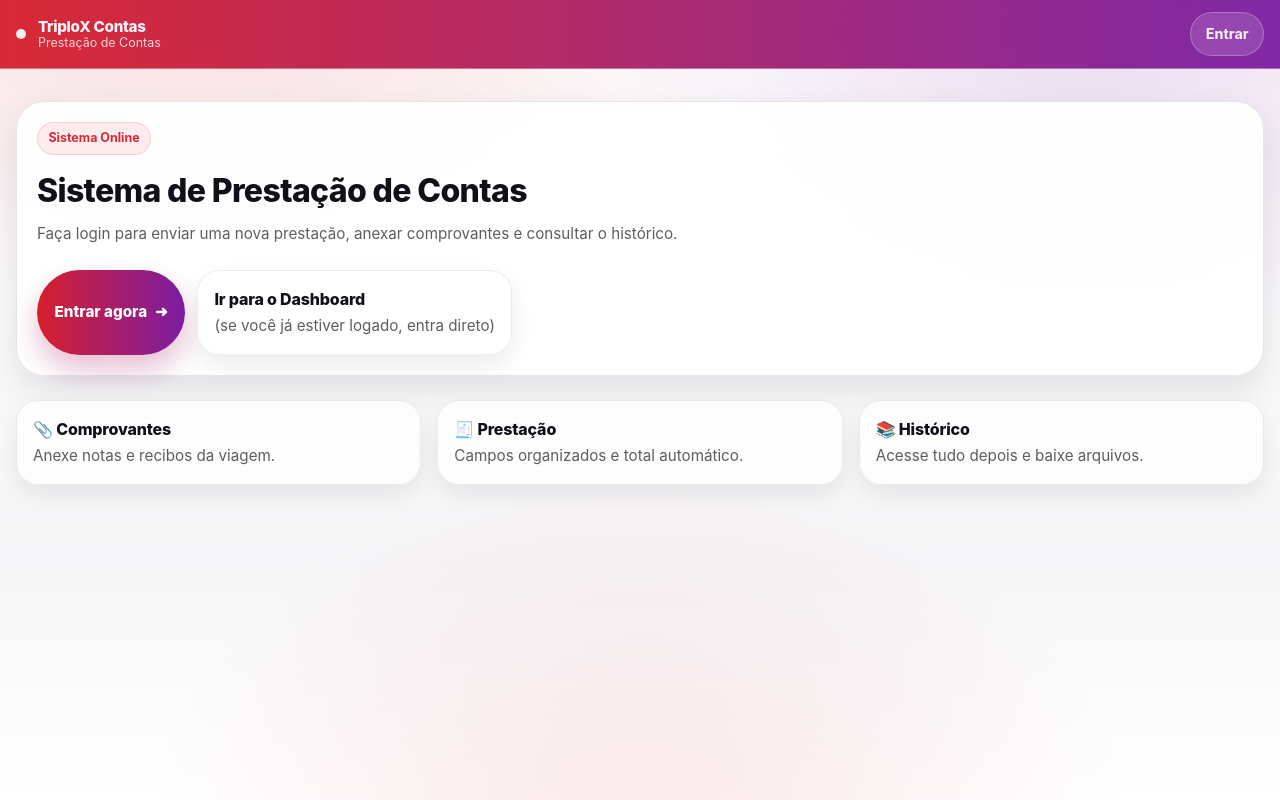
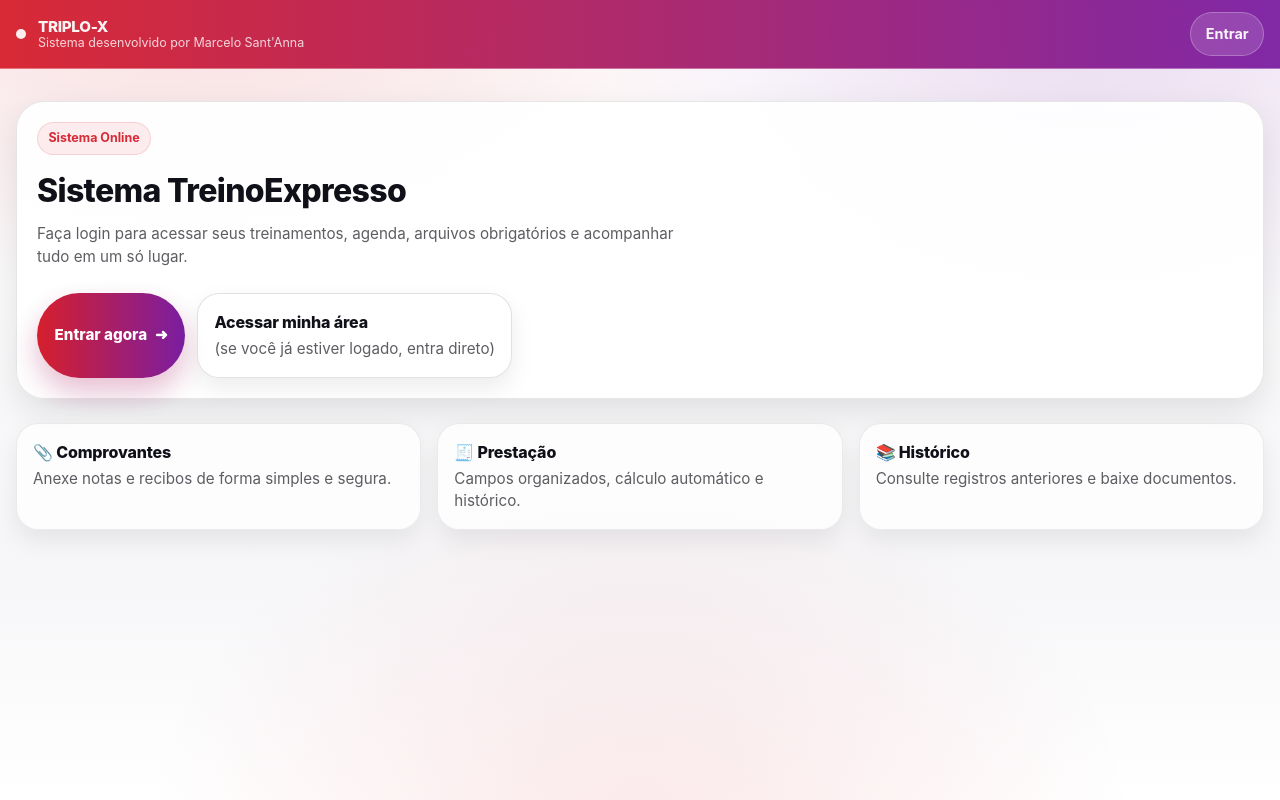
Before and after one commit to celotriploxnet/triplox-contas, a Next.js app: page / in a window 1280 px wide. Built offline with nearby package versions, Linux system fonts and the light colour scheme; no server answers.

Commit message:
Atualiza dashboard: upload de arquivos e ajustes

```diff
--- a/app/dashboard/page.tsx
+++ b/app/dashboard/page.tsx
@@ -1,34 +1,159 @@
+'use client'
+export const dynamic = 'force-dynamic'
+
+import { useEffect, useState } from 'react'
+import { onAuthStateChanged, User } from 'firebase/auth'
+import { listAll, getDownloadURL, ref } from 'firebase/storage'
+
+import { auth, storage } from '@/lib/firebase'
+
+type Arquivo = {
+  name: string
+  url: string
+}
+
 export default function DashboardPage() {
+  const [user, setUser] = useState<User | null>(null)
+  const [userName, setUserName] = useState<string>('Usuário')
+
+  const [files, setFiles] = useState<Arquivo[]>([])
+  const [loadingFiles, setLoadingFiles] = useState(false)
+  const [error, setError] = useState<string | null>(null)
+
+  /* =========================
+     AUTH + USER NAME
+     ========================= */
+  useEffect(() => {
+    const unsub = onAuthStateChanged(auth, (u) => {
+      setUser(u)
+
+      if (u?.email) {
+        const rawName = u.email.split('@')[0]
+        const formattedName =
+          rawName.charAt(0).toUpperCase() + rawName.slice(1)
+
+        setUserName(formattedName)
+      }
+    })
+
+    return () => unsub()
+  }, [])
+
+  /* =========================
+     LOAD FILES
+     ========================= */
+  async function loadFiles() {
+    try {
+      setError(null)
+      setLoadingFiles(true)
+
+      const folderRef = ref(storage, 'arquivos-obrigatorios')
+      const res = await listAll(folderRef)
+
+      const list: Arquivo[] = []
+
+      for (const item of res.items) {
+        const url = await getDownloadURL(item)
+        list.push({ name: item.name, url })
+      }
+
+      setFiles(list)
+    } catch (e) {
+      console.error(e)
+      setError('Não foi possível carregar os arquivos obrigatórios.')
+    } finally {
+      setLoadingFiles(false)
+    }
+  }
+
+  useEffect(() => {
+    loadFiles()
+  }, [])
+
   return (
-    <div style={{ display: 'grid', gap: '1.25rem' }}>
-      {/* Cabeçalho da página */}
-      <div>
+    <section style={{ display: 'grid', gap: '1.5rem' }}>
+      {/* =========================
+          BOAS-VINDAS
+         ========================= */}
+      <div className="card">
         <span className="pill">Dashboard</span>
 
         <h1 className="h1" style={{ marginTop: '1rem' }}>
-          Bem-vindo, Usuário 👋
+          Bem-vindo, {userName} 👋
         </h1>
 
         <p className="p-muted" style={{ marginTop: '.5rem' }}>
-          Aqui vai o conteúdo da sua dashboard.
+          Aqui você encontra seus treinamentos, agenda e arquivos importantes para o dia a dia.
         </p>
       </div>
 
-      {/* Card principal */}
+      {/* =========================
+          ARQUIVOS OBRIGATÓRIOS
+         ========================= */}
       <div className="card">
-        <h2 className="h2">Resumo</h2>
+        <div style={{ display: 'flex', gap: '.5rem', alignItems: 'center' }}>
+          <span className="pill">Arquivos</span>
+          <h2 className="h2">Arquivos obrigatórios</h2>
+        </div>
 
-        <p className="p-muted" style={{ marginTop: '.5rem' }}>
-          Use o menu superior para acessar:
+        <p className="p-muted" style={{ marginTop: '.35rem' }}>
+          Documentos oficiais para consulta e impressão.
         </p>
 
-        <ul style={{ marginTop: '1rem', display: 'grid', gap: '.5rem' }}>
-          <li className="pill">Nova prestação</li>
-          <li className="pill">Histórico</li>
-          <li className="pill">Baixa</li>
-          <li className="pill">Treinamentos</li>
-        </ul>
+        {loadingFiles && (
+          <p className="p-muted" style={{ marginTop: '1rem' }}>
+            Carregando arquivos...
+          </p>
+        )}
+
+        {error && (
+          <p
+            className="p-muted"
+            style={{ marginTop: '1rem', color: 'rgba(214,31,44,.95)' }}
+          >
+            {error}
+          </p>
+        )}
+
+        {!loadingFiles && files.length === 0 && (
+          <p className="p-muted" style={{ marginTop: '1rem' }}>
+            Nenhum arquivo disponível no momento.
+          </p>
+        )}
+
+        {files.length > 0 && (
+          <div
+            style={{
+              marginTop: '1rem',
+              display: 'grid',
+              gridTemplateColumns: 'repeat(auto-fit, minmax(260px, 1fr))',
+              gap: '1rem',
+            }}
+          >
+            {files.map((f) => (
+              <div key={f.name} className="card-soft">
+                <div style={{ fontWeight: 800 }}>{f.name}</div>
+
+                <a
+                  href={f.url}
+                  target="_blank"
+                  rel="noopener noreferrer"
+                  className="btn-primary"
+                  style={{ marginTop: '.75rem', display: 'inline-flex' }}
+                >
+                  Baixar arquivo
+                </a>
+              </div>
+            ))}
+          </div>
+        )}
       </div>
-    </div>
+
+      {!user && (
+        <p className="p-muted">
+          Você não está autenticado.
+        </p>
+      )}
+    </section>
   )
 }
--- a/app/login/page.tsx
+++ b/app/login/page.tsx
@@ -2,7 +2,7 @@
 
 import { useEffect, useState } from "react";
 import { signInWithEmailAndPassword, onAuthStateChanged } from "firebase/auth";
-import { auth } from "../firebase/config";
+import { auth } from "@/lib/firebase";
 import { useRouter } from "next/navigation";
 import Link from "next/link";
 
@@ -31,7 +31,7 @@ export default function LoginPage() {
     try {
       await signInWithEmailAndPassword(auth, email, senha);
       router.push("/dashboard");
-    } catch (err: any) {
+    } catch (err) {
       console.error(err);
       setErro("Email ou senha inválidos.");
     } finally {
@@ -41,14 +41,16 @@ export default function LoginPage() {
 
   return (
     <main className="app-shell">
-      {/* Topo */}
+      {/* TOPO PADRONIZADO */}
       <header className="topbar">
         <div className="topbar-inner">
           <div className="brand">
             <span className="brand-dot" />
             <div className="leading-tight">
-              <div className="brand-title">TriploX Contas</div>
-              <div className="brand-sub">Área Restrita</div>
+              <div className="brand-title">TRIPLO-X</div>
+              <div className="brand-sub">
+                Sistema desenvolvido por Marcelo Sant&apos;Anna
+              </div>
             </div>
           </div>
 
@@ -58,7 +60,7 @@ export default function LoginPage() {
         </div>
       </header>
 
-      {/* Conteúdo */}
+      {/* CONTEÚDO */}
       <section className="app-container">
         <div className="mx-auto max-w-md">
           <div className="card">
@@ -66,7 +68,7 @@ export default function LoginPage() {
 
             <h1 className="h1 mt-3">Entrar no sistema</h1>
             <p className="p-muted mt-2">
-              Acesse com seu email e senha para continuar.
+              Acesse com seu email corporativo para continuar.
             </p>
 
             <form onSubmit={entrar} className="mt-6 space-y-4">
@@ -75,7 +77,7 @@ export default function LoginPage() {
                 <input
                   type="email"
                   className="input"
-                  placeholder="seuemail@exemplo.com"
+                  placeholder="seunome@treinexpresso.com.br"
                   value={email}
                   onChange={(e) => setEmail(e.target.value)}
                   required
@@ -96,7 +98,12 @@ export default function LoginPage() {
 
               {erro && (
                 <div className="card-soft">
-                  <p className="text-sm text-red-600 font-semibold">{erro}</p>
+                  <p
+                    className="p-muted"
+                    style={{ color: "rgba(214,31,44,.95)", fontWeight: 700 }}
+                  >
+                    {erro}
+                  </p>
                 </div>
               )}
 
@@ -108,10 +115,6 @@ export default function LoginPage() {
                 {carregando ? "Entrando..." : "Entrar"}
               </button>
             </form>
-
-            <p className="p-muted mt-6 text-center text-sm">
-
-            </p>
           </div>
         </div>
       </section>
--- a/app/page.tsx
+++ b/app/page.tsx
@@ -1,18 +1,51 @@
 "use client";
 
 import Link from "next/link";
+import { useRouter } from "next/navigation";
+import { useEffect, useState } from "react";
+import { onAuthStateChanged, User } from "firebase/auth";
+
+import { auth } from "@/lib/firebase";
 
 export default function Home() {
+  const router = useRouter();
+  const [user, setUser] = useState<User | null>(null);
+  const [checkingAuth, setCheckingAuth] = useState(true);
+
+  /* =========================
+     AUTH CHECK
+     ========================= */
+  useEffect(() => {
+    const unsub = onAuthStateChanged(auth, (u) => {
+      setUser(u);
+      setCheckingAuth(false);
+    });
+
+    return () => unsub();
+  }, []);
+
+  function handleAccessArea() {
+    if (checkingAuth) return;
+
+    if (user) {
+      router.push("/dashboard");
+    } else {
+      router.push("/login");
+    }
+  }
+
   return (
     <main className="app-shell">
-      {/* Topbar com tema */}
+      {/* Topbar */}
       <header className="topbar">
         <div className="topbar-inner">
           <div className="brand">
             <span className="brand-dot" />
             <div className="leading-tight">
-              <div className="brand-title">TriploX Contas</div>
-              <div className="brand-sub">Prestação de Contas</div>
+              <div className="brand-title">TRIPLO-X</div>
+              <div className="brand-sub">
+                Sistema desenvolvido por Marcelo Sant&apos;Anna
+              </div>
             </div>
           </div>
 
@@ -22,15 +55,16 @@ export default function Home() {
         </div>
       </header>
 
+      {/* Conteúdo */}
       <section className="app-container">
         <div className="card">
           <span className="pill">Sistema Online</span>
 
-          <h1 className="h1 mt-3">Sistema de Prestação de Contas</h1>
+          <h1 className="h1 mt-3">Sistema TreinoExpresso</h1>
 
           <p className="p-muted mt-2 max-w-2xl">
-            Faça login para enviar uma nova prestação, anexar comprovantes e
-            consultar o histórico.
+            Faça login para acessar seus treinamentos, agenda, arquivos
+            obrigatórios e acompanhar tudo em um só lugar.
           </p>
 
           <div className="mt-6 flex flex-col gap-3 sm:flex-row">
@@ -38,29 +72,48 @@ export default function Home() {
               Entrar agora <span>➜</span>
             </Link>
 
-            <Link href="/dashboard" className="card-soft" style={{ textDecoration: "none" }}>
-              <div className="h2">Ir para o Dashboard</div>
+            {/* BOTÃO INTELIGENTE */}
+            <button
+              onClick={handleAccessArea}
+              disabled={checkingAuth}
+              className="card-soft"
+              style={{
+                textDecoration: "none",
+                cursor: checkingAuth ? "not-allowed" : "pointer",
+                border: "1px solid rgba(15,15,25,.12)",
+                textAlign: "left",
+              }}
+            >
+              <div className="h2">Acessar minha área</div>
               <p className="p-muted mt-1">
-                (se você já estiver logado, entra direto)
+                {checkingAuth
+                  ? "Verificando acesso..."
+                  : "(se você já estiver logado, entra direto)"}
               </p>
-            </Link>
+            </button>
           </div>
         </div>
 
         <div className="mt-6 grid gap-4 sm:grid-cols-3">
           <div className="card-soft">
             <div className="h2">📎 Comprovantes</div>
-            <p className="p-muted mt-1">Anexe notas e recibos da viagem.</p>
+            <p className="p-muted mt-1">
+              Anexe notas e recibos de forma simples e segura.
+            </p>
           </div>
 
           <div className="card-soft">
             <div className="h2">🧾 Prestação</div>
-            <p className="p-muted mt-1">Campos organizados e total automático.</p>
+            <p className="p-muted mt-1">
+              Campos organizados, cálculo automático e histórico.
+            </p>
           </div>
 
           <div className="card-soft">
             <div className="h2">📚 Histórico</div>
-            <p className="p-muted mt-1">Acesse tudo depois e baixe arquivos.</p>
+            <p className="p-muted mt-1">
+              Consulte registros anteriores e baixe documentos.
+            </p>
           </div>
         </div>
       </section>
```
